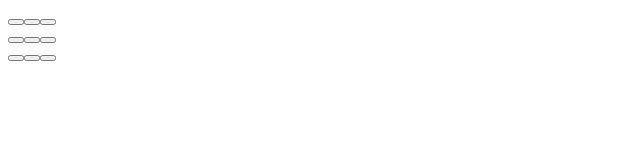
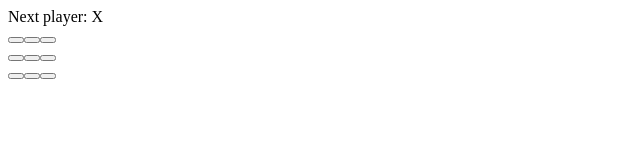
Before and after one commit to lilyrsun/my-react-app, a React (Vite) app: page / in a window 1280 px wide. Shown: the top 160 px of the page, without its empty margins (0-640 px from the left). Built offline with nearby package versions, Linux system fonts and the light colour scheme.

Commit message:
added in text to display winner/turn

```diff
--- a/src/App.jsx
+++ b/src/App.jsx
@@ -13,7 +13,7 @@ export default function Board() {
   const [squares, setSquares] = useState(Array(9).fill(null));
 
   function handleClick(i) {
-    if (squares[i] || calculateWinner(squares)) {
+    if (calculateWinner(squares) || squares[i]) {
       return;
     }
     const nextSquares = squares.slice();
@@ -29,14 +29,14 @@ export default function Board() {
   const winner = calculateWinner(squares);
   let status;
   if (winner) {
-    status = "Winner: " + winner;
+    status = 'Winner: ' + winner;
   } else {
-    status = "Next player: " + (xIsNext ? "X" : "O");
+    status = 'Next player: ' + (xIsNext ? 'X' : 'O');
   }
-
 
   return (
     <>
+      <div className="status">{status}</div>
       <div className="board-row">
         <Square value={squares[0]} onSquareClick={() => handleClick(0)} />
         <Square value={squares[1]} onSquareClick={() => handleClick(1)} />
@@ -65,7 +65,7 @@ function calculateWinner(squares) {
     [1, 4, 7],
     [2, 5, 8],
     [0, 4, 8],
-    [2, 4, 6]
+    [2, 4, 6],
   ];
   for (let i = 0; i < lines.length; i++) {
     const [a, b, c] = lines[i];
```
